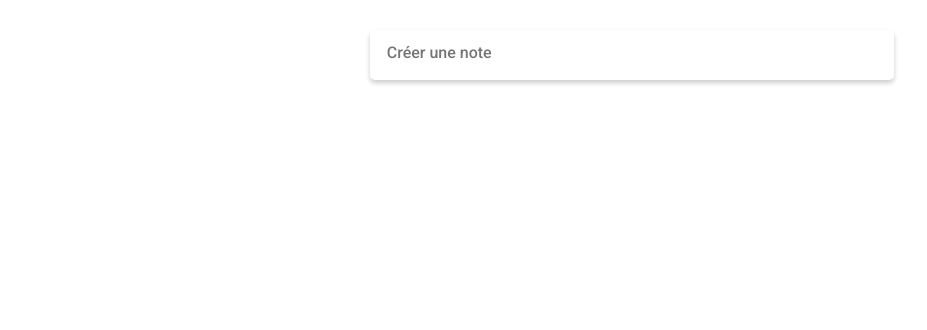
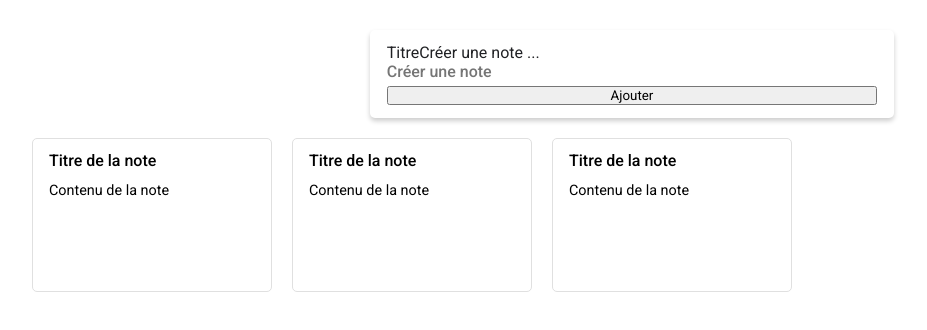
Before and after one commit to Aurelien-jcb/vue3-google-keep, a Vue app: page / in a window 1280 px wide. Shown: the top 330 px of the page, without its empty margins (8-935 px from the left). Built offline with nearby package versions, Linux system fonts and the light colour scheme.

Commit message:
update structure

```diff
--- a/src/App.vue
+++ b/src/App.vue
@@ -1,14 +1,9 @@
+<script setup>
+import Main from './components/Main.vue'
+</script>
 
 <template>
-  <main>
-    <NoteInput />
-  </main>
+  <Main />
 </template>
 
-<script setup>
-import NoteInput from './components/NoteInput.vue'
-</script>
-
-<style scoped>
-
-</style>
+<style scoped></style>
--- /dev/null
+++ b/src/components/Main.vue
@@ -0,0 +1,12 @@
+<script setup>
+import NoteContainer from '@/components/NoteContainer.vue'
+</script>
+
+<template>
+  <main>
+    <NoteContainer />
+  </main>
+</template>
+
+<style scoped>
+</style>
--- /dev/null
+++ b/src/components/NoteContainer.vue
@@ -0,0 +1,76 @@
+<template>
+  <div class="input">
+    <NoteForm :isInputActive="isInputActive" :openInput="openInput"/>
+     <div class="button-container">
+      <button type="button" class="close_btn" :class="{ 'display_close_button': isInputActive }"
+        @click="closeInput">Fermer</button>
+  </div>
+  </div>
+  <div class="cards">
+    <NoteCard v-for="(card, index) in 3" :key="index" />
+  </div>
+</template>
+
+<script setup>
+
+import NoteCard from '@/components/NoteCard.vue';
+import NoteForm from '@/components/NoteForm.vue';
+import { ref } from 'vue';
+const isInputActive = ref(false)
+
+const openInput = () => {
+  isInputActive.value = true;
+}
+
+const closeInput = () => {
+  isInputActive.value = false;
+}
+</script>
+
+<style scoped>
+.input {
+  width: 43%;
+  min-width: 340px;
+  min-height: 46px;
+  margin: 0 auto;
+  color: #202124;
+  padding: 12px 16px 12px 16px;
+  border-radius: 5px;
+  border: 1px solid transparent;
+  outline: none;
+  box-shadow: 0 3px 5px rgba(0, 0, 0, .20);
+  display: flex;
+  flex-direction: column;
+}
+
+.button_container {
+  display: flex;
+  justify-content: flex-end;
+  align-content: end;
+}
+
+.close_btn {
+  display: none;
+  width: 96px;
+  height: 36px;
+  background: none;
+  border: none;
+  font-weight: 500;
+  font-size: 0.9rem;
+  border-radius: 5px;
+  cursor: pointer;
+}
+
+.close_btn:hover {
+  background: rgba(95, 99, 104, 0.039);
+}
+
+.display_close_button {
+  display: block;
+}
+
+.cards {
+  display: flex;
+  justify-content: start;
+}
+</style>
--- /dev/null
+++ b/src/components/NoteForm.vue
@@ -0,0 +1,74 @@
+<script setup>
+import { ref } from 'vue'
+import { defineProps } from 'vue';
+
+const props = defineProps({
+  isInputActive: Boolean,
+  openInput: Function
+})
+// const title = ref('');
+// const content = ref('');
+const notes = ref([]);
+
+const note = ref({
+  title: '',
+  content: ''
+})
+
+const handleSubmit = () => {
+  notes.value = [...notes.value, note.value]
+  console.log(notes.value)
+  note.value = { title: '', content: '' };
+}
+</script>
+
+<template>
+  <form @submit.prevent="handleSubmit" >
+    <label for="title">Titre</label>
+    <input id="title" name="title" class="title" :class="{ 'open_title': props.isInputActive }" v-model="note.title"
+      placeholder="Titre">
+    <label for="content">Créer une note ...</label>
+    <textarea id="content" name="content" class="content" :class="{ 'open_content': props.isInputActive }"
+      v-model="note.content" @click="props.openInput" placeholder="Créer une note"></textarea>
+  </form>
+  <button type="submit">Ajouter</button>
+</template>
+
+
+<style scoped>
+.title,
+.content {
+  outline: none;
+  width: 100%;
+  border: none;
+}
+
+.title {
+  display: none;
+  font-size: 1rem;
+  font-weight: 500;
+  padding-bottom: 20px;
+}
+
+.content {
+  font-size: 1rem;
+  font-weight: 500;
+  resize: none;
+  padding: 0px;
+  height: 60px;
+}
+
+.open_title {
+  display: block;
+}
+
+.open_content {
+  font-size: 0.9rem;
+  font-weight: normal;
+  height: 60px;
+}
+
+.content {
+  height: 20px;
+}
+</style>
--- a/src/components/NoteInput.vue
+++ /dev/null
@@ -1,138 +0,0 @@
-<template>
-  <div class="input__container">
-    <form @keyup.enter="submit" @submit.prevent="onSubmit">
-      <input class="input__title" :class="{ 'open__input__title': isInputActive }" v-model="title" placeholder="Titre">
-      <textarea class="input__content" :class="{ 'open__input__content': isInputActive }" v-model="content"
-        @click="openInput" placeholder="Créer une note"></textarea>
-    </form>
-    <div class="button__container">
-      <button class="close__button" :class="{ 'display__close__button': isInputActive }"
-        @click="closeInput">Fermer</button>
-    </div>
-  </div>
-  <div class="card__container">
-    <NoteCard v-for="(card, index) in notes" :key="index" />
-  </div>
-</template>
-
-<script setup>
-import NoteCard from '@/components/NoteCard.vue'
-import { ref } from 'vue'
-
-const title = ref('');
-const content = ref('');
-const notes = ref([]);
-
-class Note {
-  constructor(title, content) {
-    this.title = title;
-    this.content = content;
-  }
-}
-
-const isInputActive = ref(false)
-
-const openInput = () => {
-  isInputActive.value = true;
-}
-
-const addNewNote = () => {
-  if (title.value != '' && content.value != '') {
-    let new_note = new Note(title.value, content.value)
-    notes.value.push(new_note);
-    title.value = "";
-    content.value = "";
-  }
-}
-
-const closeInput = () => {
-  addNewNote()
-  isInputActive.value = false;
-}
-
-
-</script>
-
-<style scoped>
-.input__container {
-  width: 43%;
-  min-width: 340px;
-  min-height: 46px;
-  margin: 0 auto;
-  color: #202124;
-  padding: 12px 16px 12px 16px;
-  border-radius: 5px;
-  border: 1px solid transparent;
-  outline: none;
-  box-shadow: 0 3px 5px rgba(0, 0, 0, .20);
-  display: flex;
-  flex-direction: column;
-}
-
-.input__title,
-.input__content {
-  outline: none;
-  width: 100%;
-  border: none;
-}
-
-.input__title {
-  display: none;
-  font-size: 1rem;
-  font-weight: 500;
-  padding-bottom: 20px;
-}
-
-.input__content {
-  font-size: 1rem;
-  font-weight: 500;
-  resize: none;
-  padding: 0px;
-  height: 60px;
-}
-
-.open__input__title {
-  display: block;
-}
-
-.open__input__content {
-  font-size: 0.9rem;
-  font-weight: normal;
-  height: 60px;
-}
-
-.input__content {
-  height: 20px;
-}
-
-.button__container {
-  display: flex;
-  justify-content: flex-end;
-  align-content: end;
-}
-
-.close__button {
-  display: none;
-  width: 96px;
-  height: 36px;
-  background: none;
-  border: none;
-  font-weight: 500;
-  font-size: 0.9rem;
-  border-radius: 5px;
-  cursor: pointer;
-}
-
-.close__button:hover {
-  background: rgba(95, 99, 104, 0.039);
-}
-
-.display__close__button {
-  display: block;
-}
-
-.card__container {
-  display: flex;
-  justify-content: start;
-}
-</style>
```
Also changed, not shown: src/components/NoteCard.vue (+7 -5 lines).
